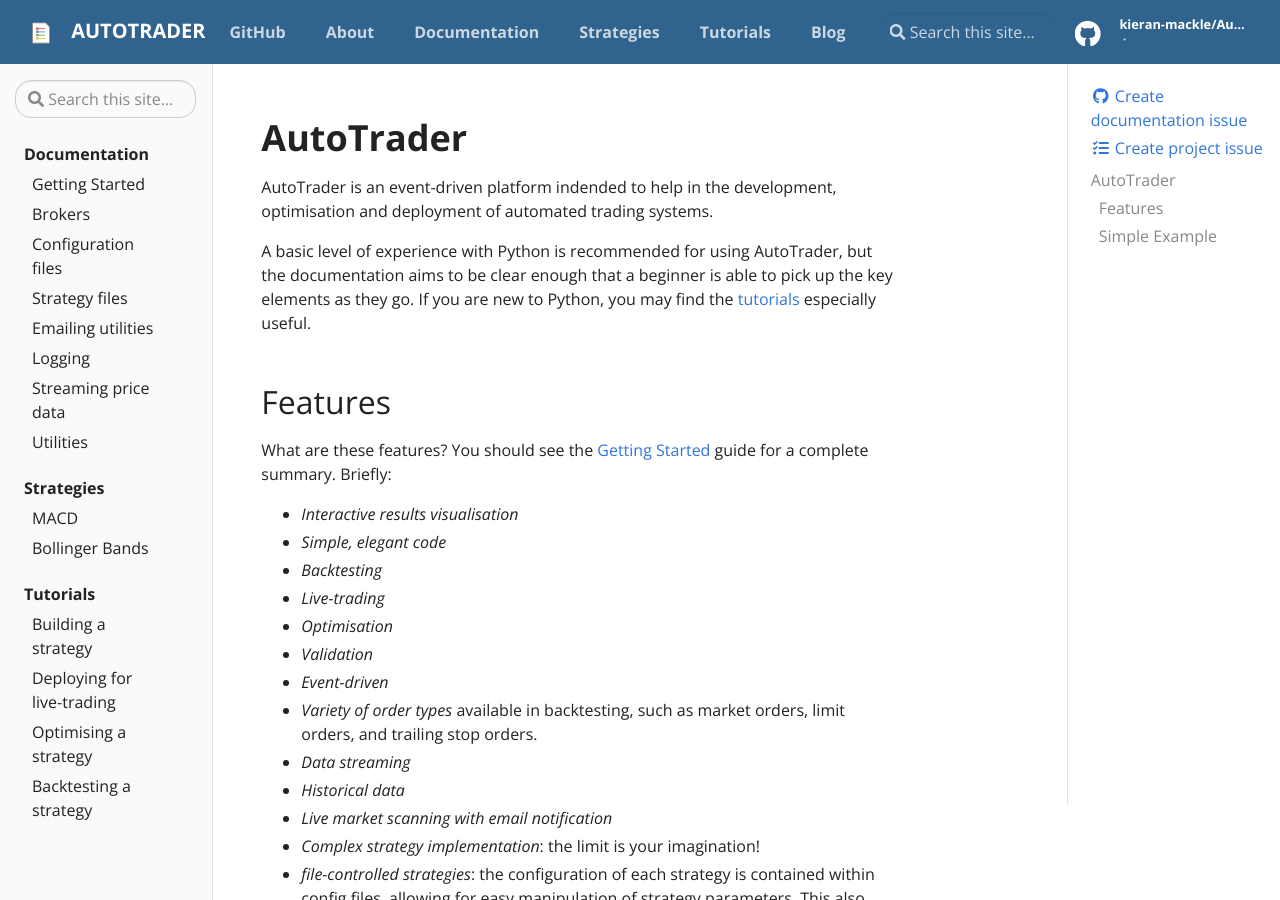
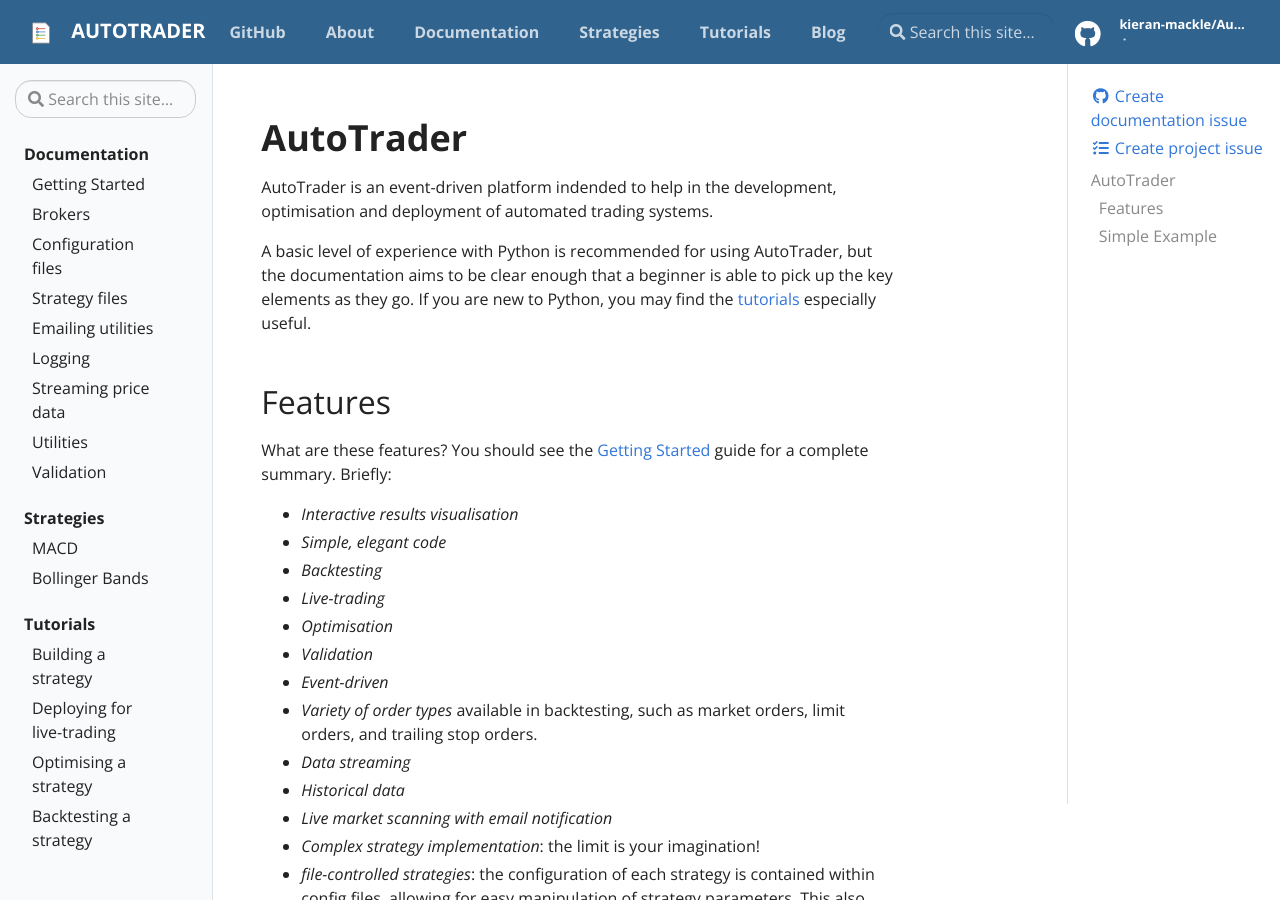
Before and after one commit to kieran-mackle/AutoTrader, a Jekyll site: the page built from docs/pages/index.md, in a window 1280 px wide and 900 px high. Built offline with Jekyll 4.4.1, drawn with Linux system fonts in a browser that asks for light colours.

Commit message:
Update toc.yml

```diff
--- a/docs/_data/toc.yml
+++ b/docs/_data/toc.yml
@@ -17,6 +17,8 @@
       url: "streaming"
     - title: "Utilities"
       url: "lib"
+    - title: "Validation"
+      url: "validation"
 
 - title: "Strategies"
   url: "strategies"
```
